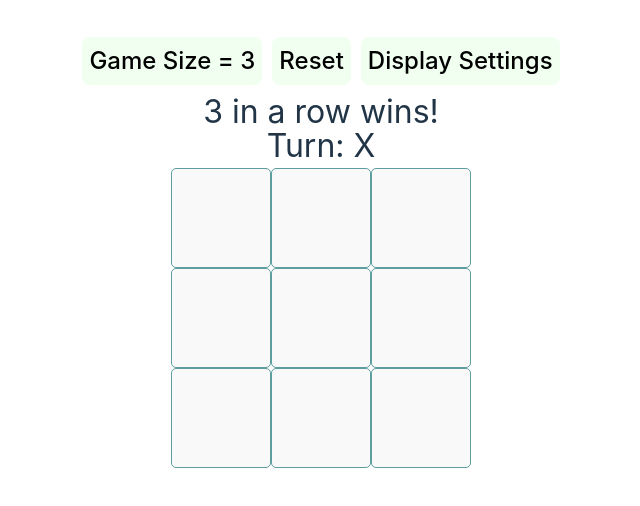
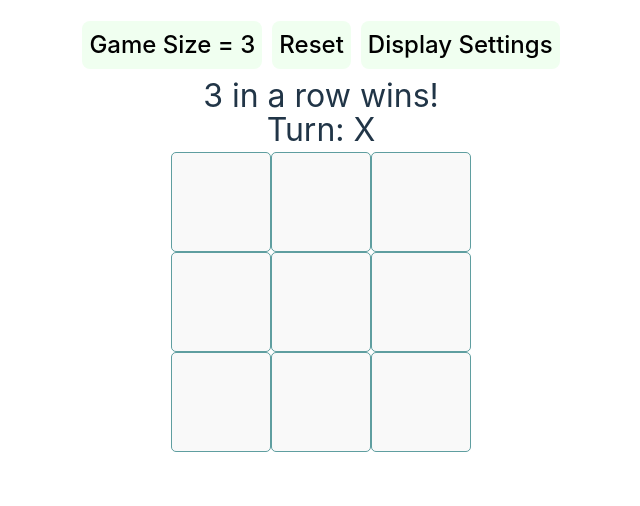
Before and after one commit to RinkM/Odin9-TicTacToe, a React (Vite) app: page / in a window 1280 px wide. Shown: the top 506 px of the page, without its empty margins (319-959 px from the left). Built offline with nearby package versions, Linux system fonts and the light colour scheme.

Commit message:
changed root sizes.

```diff
--- a/src/index.css
+++ b/src/index.css
@@ -1,7 +1,7 @@
 #root {
-  max-width: 1280px;
+  /* max-width: 1280px; */
   margin: 0 auto;
-  padding: 2rem;
+  padding: 1rem;
   text-align: center;
 }
 
```
